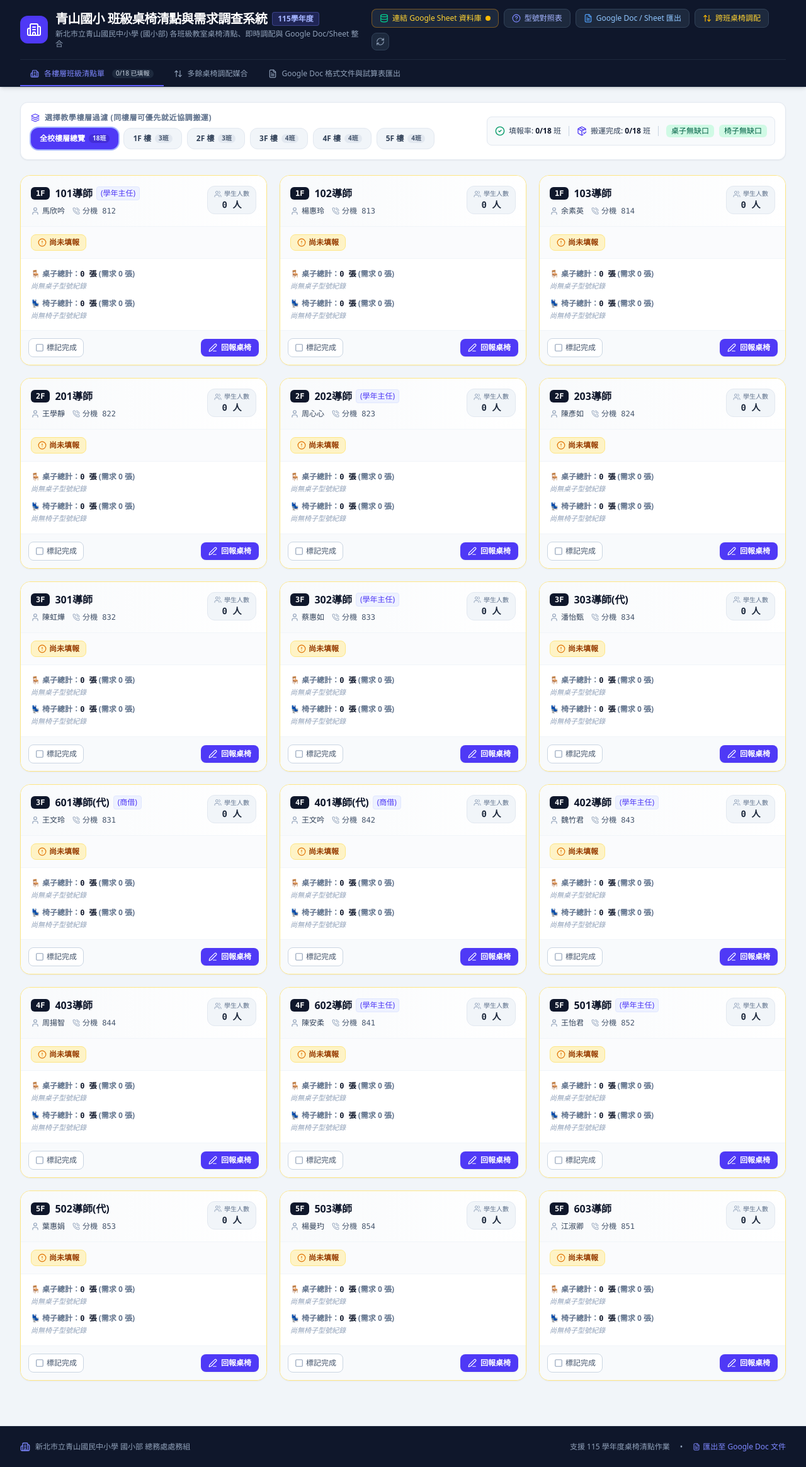
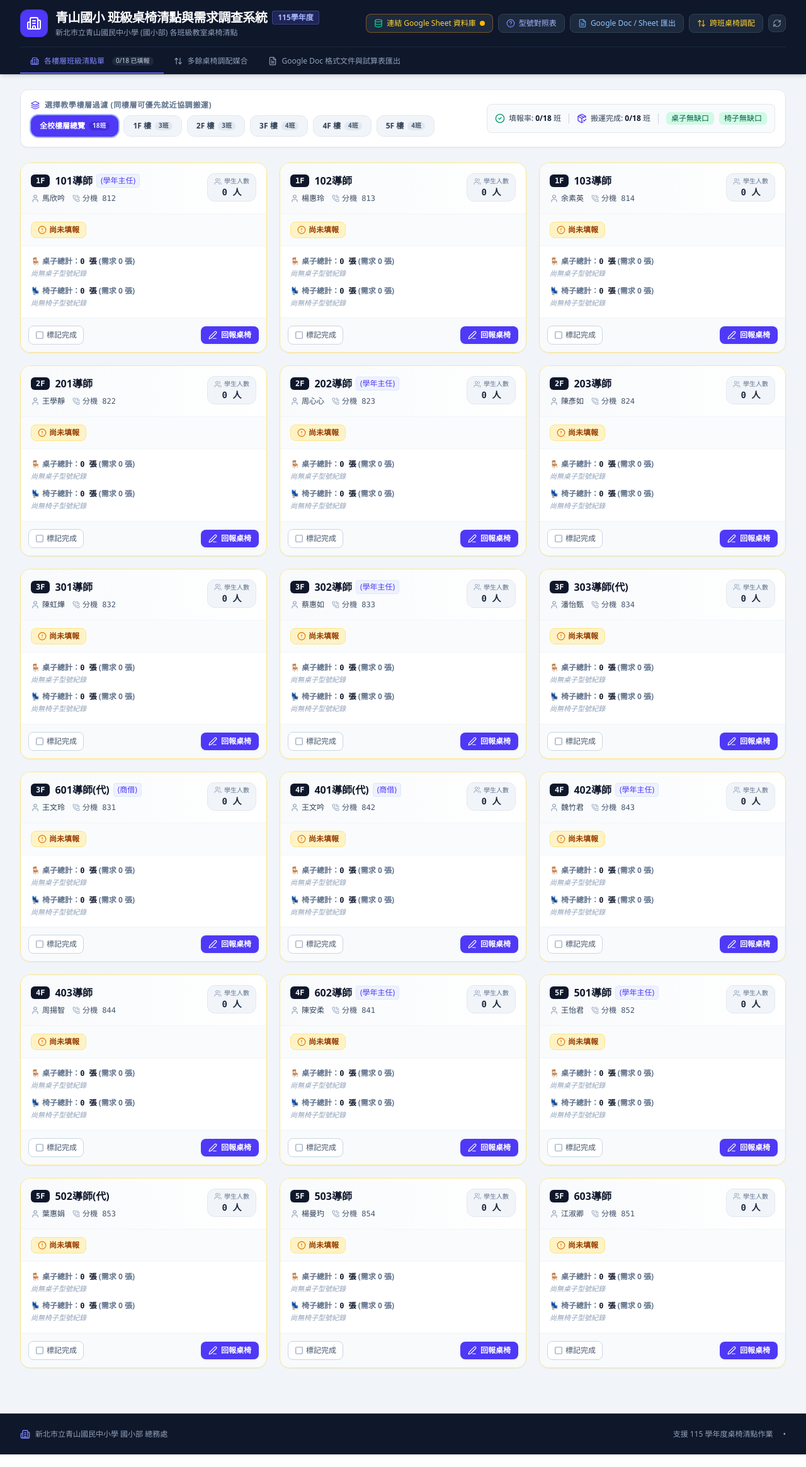
Before and after one commit to qingshan-tech/qs-elemtenary-facilitiescheck, a React (Vite) app: page / in a window 1280 px wide. Shown: the whole page at 63% size. Built offline with nearby package versions, Linux system fonts and the light colour scheme.

Commit message:
小地方更新

```diff
--- a/src/App.tsx
+++ b/src/App.tsx
@@ -12,16 +12,18 @@ import { GoogleSheetConfigModal } from './components/GoogleSheetConfigModal';
 import { Building2, FileText, CheckCircle2, RefreshCw } from 'lucide-react';
 
 export function App() {
-  // Persistence keys for localStorage (v3 ensures clean dataset without stale browser caches)
-  const LOCAL_STORAGE_KEY = 'qingshan_desk_inventory_clean_v3';
-  const LOCAL_STORAGE_LOGS_KEY = 'qingshan_desk_logs_clean_v3';
+  // Persistence keys for localStorage (v4 ensures fresh clean launch)
+  const LOCAL_STORAGE_KEY = 'qingshan_desk_inventory_clean_v4';
+  const LOCAL_STORAGE_LOGS_KEY = 'qingshan_desk_logs_clean_v4';
   const LOCAL_STORAGE_WEBAPP_KEY = 'qingshan_desk_sheet_url_v1';
 
   // Automatically clear old version caches if present
   useEffect(() => {
     localStorage.removeItem('qingshan_desk_inventory_v1');
     localStorage.removeItem('qingshan_desk_inventory_v2');
+    localStorage.removeItem('qingshan_desk_inventory_clean_v3');
     localStorage.removeItem('qingshan_desk_logs_v1');
+    localStorage.removeItem('qingshan_desk_logs_clean_v3');
   }, []);
 
   // Initialize state from LocalStorage or default clean state
@@ -333,6 +335,7 @@ export function App() {
                   classroom={classroom}
                   onOpenReport={c => setEditingClassroom(c)}
                   onToggleCompleted={handleToggleCompleted}
+                  onOpenCoordinate={() => setActiveTab('coordinator')}
                 />
               ))}
             </div>
@@ -360,13 +363,15 @@ export function App() {
       {editingClassroom && (
         <ReportModal
           classroom={editingClassroom}
+          isOpen={Boolean(editingClassroom)}
           onClose={() => setEditingClassroom(null)}
           onSave={handleSaveReport}
+          onOpenSpecs={() => setIsSpecsOpen(true)}
         />
       )}
 
       {isSpecsOpen && (
-        <SpecReferenceModal onClose={() => setIsSpecsOpen(false)} />
+        <SpecReferenceModal isOpen={isSpecsOpen} onClose={() => setIsSpecsOpen(false)} />
       )}
 
       {isSheetConfigOpen && (
@@ -387,18 +392,11 @@ export function App() {
         <div className="max-w-7xl mx-auto px-4 sm:px-6 lg:px-8 flex flex-col md:flex-row items-center justify-between gap-4">
           <div className="flex items-center gap-2">
             <Building2 className="w-4 h-4 text-indigo-400" />
-            <span>新北市立青山國民中小學 國小部 總務處處務組</span>
+            <span>新北市立青山國民中小學 國小部 總務處</span>
           </div>
           <div className="flex items-center gap-4 text-slate-400">
             <span>支援 115 學年度桌椅清點作業</span>
             <span>•</span>
-            <button
-              onClick={() => setActiveTab('exporter')}
-              className="text-indigo-400 hover:underline flex items-center gap-1"
-            >
-              <FileText className="w-3 h-3" />
-              <span>匯出至 Google Doc 文件</span>
-            </button>
           </div>
         </div>
       </footer>
--- a/src/components/Header.tsx
+++ b/src/components/Header.tsx
@@ -51,7 +51,7 @@ export const Header: React.FC<Props> = ({
                 </span>
               </div>
               <p className="text-xs text-slate-400 mt-0.5">
-                新北市立青山國民中小學 (國小部) 各班級教室桌椅清點、即時調配與 Google Doc/Sheet 整合
+                新北市立青山國民中小學 (國小部) 各班級教室桌椅清點
               </p>
             </div>
           </div>
--- a/src/components/ReportModal.tsx
+++ b/src/components/ReportModal.tsx
@@ -15,15 +15,15 @@ import {
 
 interface Props {
   classroom: Classroom | null;
-  isOpen: boolean;
+  isOpen?: boolean;
   onClose: () => void;
   onSave: (updatedClassroom: Classroom) => void;
-  onOpenSpecs: () => void;
+  onOpenSpecs?: () => void;
 }
 
 export const ReportModal: React.FC<Props> = ({
   classroom,
-  isOpen,
+  isOpen = true,
   onClose,
   onSave,
   onOpenSpecs
@@ -125,7 +125,7 @@ export const ReportModal: React.FC<Props> = ({
   };
 
   return (
-    <div className="fixed inset-[#000000] z-50 flex items-center justify-center p-4 bg-black/60 backdrop-blur-xs overflow-y-auto animate-fade-in">
+    <div className="fixed inset-0 z-50 flex items-center justify-center p-4 bg-black/60 backdrop-blur-xs overflow-y-auto animate-fade-in">
       <div className="bg-white rounded-2xl shadow-2xl max-w-2xl w-full max-h-[90vh] flex flex-col border border-slate-200 overflow-hidden">
 
         {/* Header */}
--- a/src/components/SpecReferenceModal.tsx
+++ b/src/components/SpecReferenceModal.tsx
@@ -3,15 +3,15 @@ import { DESK_SPECS, CHAIR_SPECS } from '../data/initialData';
 import { X, ExternalLink, Info, CheckCircle2 } from 'lucide-react';
 
 interface Props {
-  isOpen: boolean;
+  isOpen?: boolean;
   onClose: () => void;
 }
 
-export const SpecReferenceModal: React.FC<Props> = ({ isOpen, onClose }) => {
+export const SpecReferenceModal: React.FC<Props> = ({ isOpen = true, onClose }) => {
   if (!isOpen) return null;
 
   return (
-    <div className="fixed inset-[#000000] z-50 flex items-center justify-center p-4 bg-black/60 backdrop-blur-xs overflow-y-auto animate-fade-in">
+    <div className="fixed inset-0 z-[60] flex items-center justify-center p-4 bg-black/60 backdrop-blur-xs overflow-y-auto animate-fade-in">
       <div className="bg-white rounded-2xl shadow-2xl max-w-4xl w-full max-h-[90vh] flex flex-col border border-slate-200 overflow-hidden">
         {/* Modal Header */}
         <div className="p-5 bg-gradient-to-r from-slate-900 to-indigo-950 text-white flex justify-between items-center shrink-0">
```
Also changed, not shown: package.json (+7 -6 lines), 6 other files (tests, documents, lock files or other folders).
